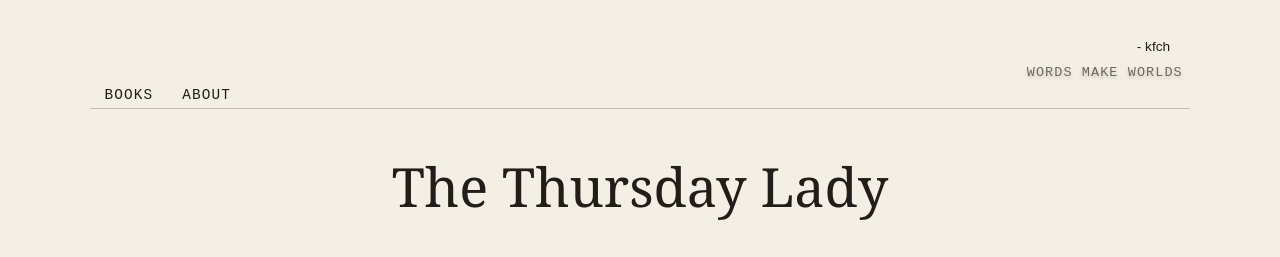
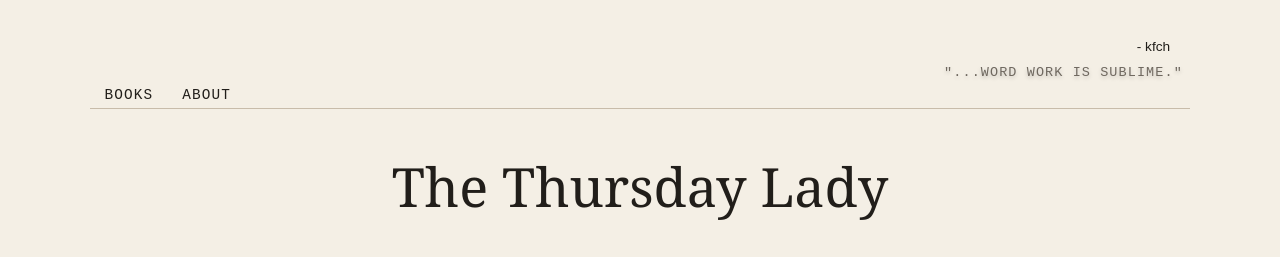
Before and after one commit to escambron/the-thursday-lady, a Jekyll site: the page built from index.html, in a window 1280 px wide and 900 px high. Shown: the top 257 px of the window. Built offline with Jekyll 4.4.1, drawn with Linux system fonts in a browser that asks for light colours.

Commit message:
Update tagline text in header.html

```diff
--- a/_includes/header.html
+++ b/_includes/header.html
@@ -4,7 +4,7 @@
     - kfch
   </a>
 
-  <span class="tagline">words make worlds</span>
+  <span class="tagline">"...word work is sublime."</span>
   <nav>
       <a href="{{ '/books.html' | relative_url }}">Books</a>
       <!-- a href="{{ '/events.html' | relative_url }}">Events</a> -->
```
